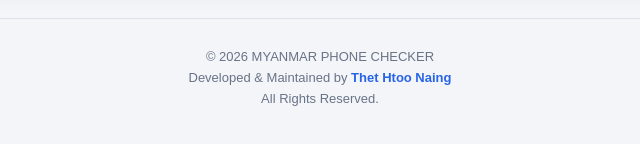
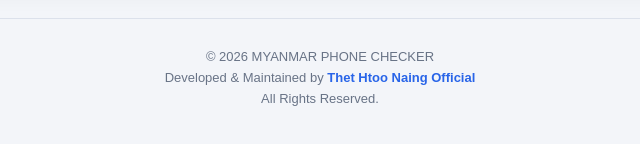
Before and after one commit to thathtoonaing72-boop/Myanmar-Phone-Checker, a website: page public/index.html in a window 1280 px wide. Shown: the part 1911-2055 px from the top of the page, 320-960 px from the left. Drawn offline with Linux system fonts and the light colour scheme; no server answers.

Commit message:
Add website footer credit

```diff
--- a/public/index.html
+++ b/public/index.html
@@ -393,7 +393,7 @@ fetch('/api/stats')
  </script>
 <footer class="site-footer">
   <p>© 2026 MYANMAR PHONE CHECKER</p>
-  <p>Developed & Maintained by <strong>Thet Htoo Naing</strong></p>
+  <p>Developed & Maintained by <strong>Thet Htoo Naing Official</strong></p>
   <p>All Rights Reserved.</p>
 </footer>
 </body>
```
